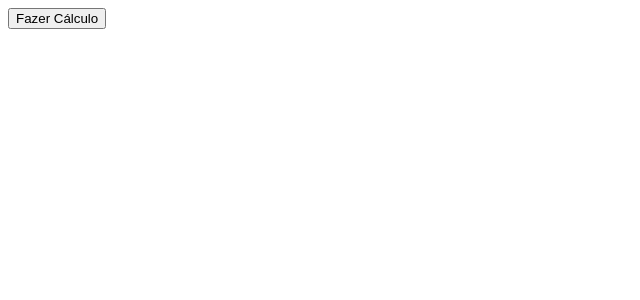
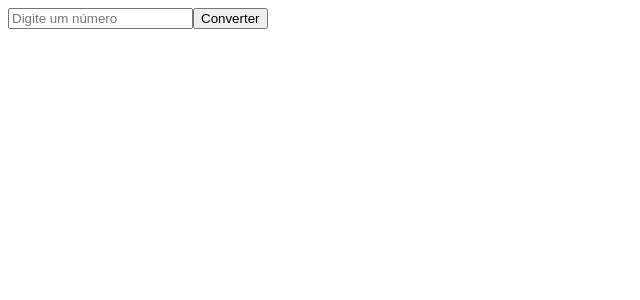
Before and after one commit to hygorrasec/curso_react, a React (Vite) app: page / in a window 1280 px wide. Shown: the top 300 px of the page, without its empty margins (0-640 px from the left). Built offline with nearby package versions, Linux system fonts and the light colour scheme.

Commit message:
Explicando 2 tratamento de erro TS no React.

```diff
--- a/src/App.tsx
+++ b/src/App.tsx
@@ -1,7 +1,7 @@
-import TratamentoErros from "./components/TratamentoErros"
+import ValidacaoSimples from "./components/ValidacaoSimples"
 
 function App() {
-  return <TratamentoErros />
+  return <ValidacaoSimples />
 }
 
 export default App
--- a/src/components/TratamentoErros.tsx
+++ /dev/null
@@ -1,27 +0,0 @@
-import { useState } from "react";
-
-function dividir(a: number, b: number): number {
-    if (b === 0) {
-        throw new Error("Divisão por zero não é permitida!");
-    }
-    return a / b;
-}
-
-export default function TratamentoErros() {
-    const [mensagem, setMensagem] = useState<string>("");
-    const calcular = () => {
-        try {
-            const resultado = dividir(10, 0);
-            setMensagem(`Resultado: ${resultado}`);
-        } catch (erro: any) {
-            setMensagem(`Erro: ${erro.message}`);
-        }
-    };
-
-    return (
-        <>
-            <button onClick={calcular}>Fazer Cálculo</button>
-            <p>{mensagem}</p>
-        </>
-    );
-}
--- /dev/null
+++ b/src/components/ValidacaoSimples.tsx
@@ -0,0 +1,35 @@
+import { useState } from "react";
+
+export default function ValidacaoSimples() {
+    const [entrada, setEntrada] = useState<string>("");
+    const [mensagem, setMensagem] = useState<string>("");
+    console.log('Entrada: ' + entrada);  // Apenas para debugar e entender como funcionar o onChange do "input"
+
+    const converterNumero = () => {
+        try {
+            const numero = Number(entrada);
+
+            if (isNaN(numero)) {  // Indica se o valor não é um número (NaN = not a number).
+                throw new Error("Digite um número válido!");
+            }
+
+            const dobro = numero * 2;
+            setMensagem(`O dobro de ${numero} é ${dobro}`);
+        } catch (erro: any) {
+            setMensagem(`Erro: ${erro.message}`);
+        }
+    };
+
+    return (
+        <>
+            <input
+                type="text"
+                placeholder="Digite um número"
+                value={entrada}
+                onChange={(e) => setEntrada(e.target.value)}
+            />
+            <button onClick={converterNumero}>Converter</button>
+            <p>{mensagem}</p>
+        </>
+    );
+}
```
